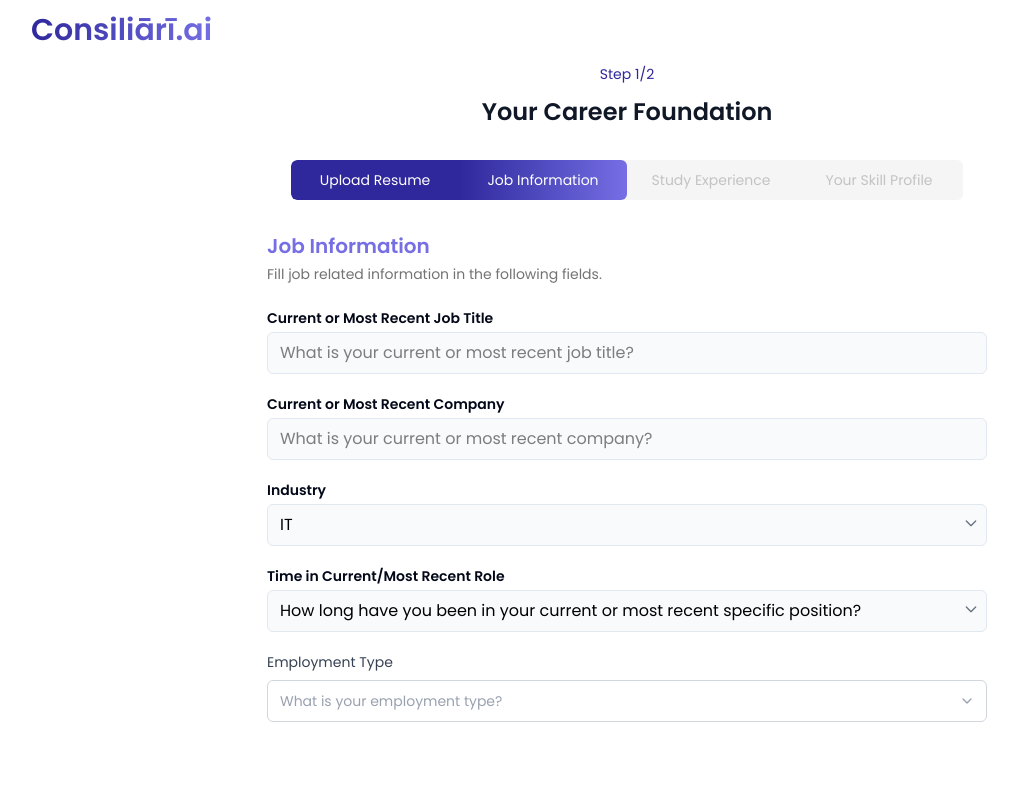
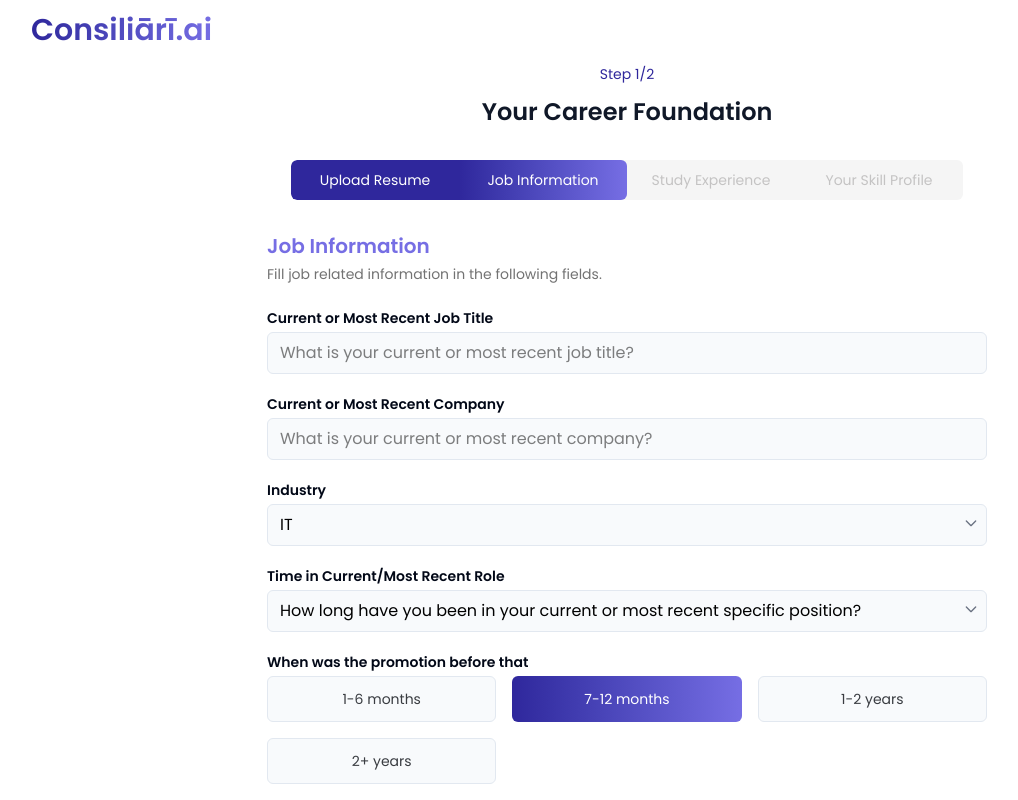
Before and after one commit to zohaib-softaims/consiliari-frontend, a React (Vite) app: page /onboarding/job-information in a window 1280 px wide. Shown: the whole page, without its empty margins (13-1031 px from the left). Built offline with nearby package versions, Linux system fonts and the light colour scheme.

Commit message:
button group component created

```diff
--- /dev/null
+++ b/src/components/shared/ButtonGroupField.jsx
@@ -0,0 +1,31 @@
+import React from "react";
+
+function ButtonGroupField({ label, name, value, onChange, error, options = [], required = false }) {
+  return (
+    <div>
+      <label className="block text-sm font-bold text-[#020817] mb-1">{label}</label>
+      <div className="grid grid-cols-3 gap-4">
+        {options.map((option) => (
+          <button
+            key={option}
+            type="button"
+            onClick={() => onChange({ target: { name, value: option } })}
+            className={`w-full px-6 py-3 rounded-md text-sm font-medium transition-colors duration-200
+              ${
+                value === option
+                  ? "bg-gradient-to-r from-[#2F279C] to-[#766EE4] text-white"
+                  : "bg-[#f8fafc] text-[#393c41] border border-[#e2e8f0] hover:bg-[#eef2ff] hover:border-[#2f279c]"
+              }
+              focus:outline-none focus:ring-2 focus:ring-indigo-500 focus:ring-offset-2`}
+          >
+            {option}
+          </button>
+        ))}
+      </div>
+      {error && <p className="text-red-500 text-xs mt-1">{error}</p>}
+      {required && !value && <p className="text-red-500 text-xs mt-1">This field is required</p>}
+    </div>
+  );
+}
+
+export default ButtonGroupField;
--- a/src/pages/OnboardingJobInformationPage.jsx
+++ b/src/pages/OnboardingJobInformationPage.jsx
@@ -5,6 +5,7 @@ import AuthHeader from "../components/shared/AuthHeader";
 import AuthInputField from "../components/shared/AuthInputField";
 import SelectInputField from "../components/shared/SelectInputField";
 import { industries, time_in_years } from "../constants/onboardingData";
+import ButtonGroupField from "../components/shared/ButtonGroupField";
 const OnboardingJobInformationPage = () => {
   const [formData, setFormData] = useState({
     jobTitle: "",
@@ -33,7 +34,7 @@ const OnboardingJobInformationPage = () => {
         <ProgressBar />
 
         {/* Form Content */}
-        <div className="space-y-6 mt-8">
+        <div className="space-y-6 mt-8 mb-8">
           <div>
             <h3 className="text-xl font-bold text-[#766ee4] mb-1">Job Information</h3>
             <p className="text-sm text-[#737373] mb-6">Fill job related information in the following fields.</p>
@@ -80,26 +81,13 @@ const OnboardingJobInformationPage = () => {
               options={time_in_years}
             />
 
-            {/* Employment Type */}
-            <div>
-              <label className="block text-sm font-medium text-gray-700 mb-2">Employment Type</label>
-              <div className="relative">
-                <select
-                  value={formData.employmentType}
-                  onChange={(e) => handleInputChange("employmentType", e.target.value)}
-                  className="w-full px-3 py-2.5 text-sm border border-gray-300 rounded-md focus:outline-none focus:ring-1 focus:ring-indigo-500 focus:border-indigo-500 appearance-none bg-white text-gray-400"
-                >
-                  <option value="">What is your employment type?</option>
-                  <option value="full-time">Full-time</option>
-                  <option value="part-time">Part-time</option>
-                  <option value="contract">Contract</option>
-                  <option value="freelance">Freelance</option>
-                  <option value="internship">Internship</option>
-                  <option value="unemployed">Currently Unemployed</option>
-                </select>
-                <ChevronDown className="absolute right-3 top-1/2 transform -translate-y-1/2 h-4 w-4 text-gray-400 pointer-events-none" />
-              </div>
-            </div>
+            {/* When was the promotion before that */}
+            <ButtonGroupField
+              label={"When was the promotion before that"}
+              name={"promotion"}
+              value={"7-12 months"}
+              options={["1-6 months", "7-12 months", "1-2 years", "2+ years"]}
+            />
           </div>
         </div>
       </div>
```
